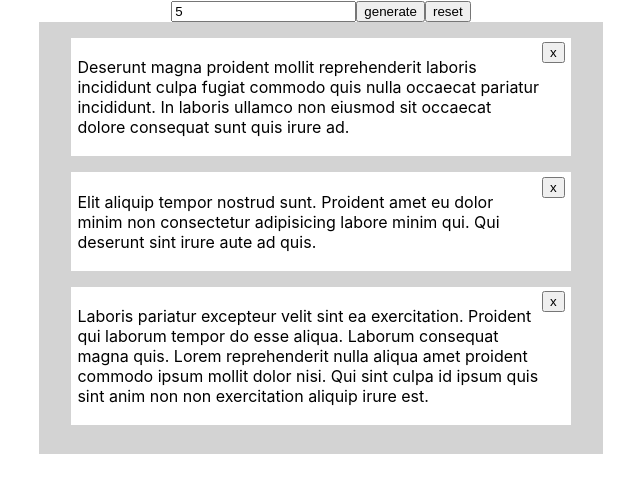
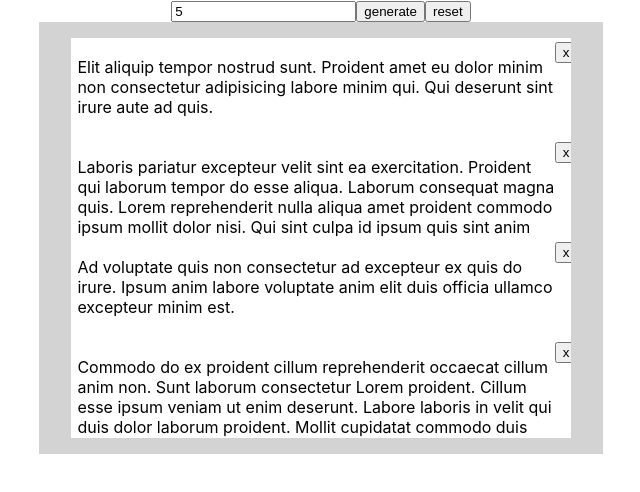
Before and after one commit to matt-catellier/draggable-list, a React (Create React App) app: page / in a window 1280 px wide. Both pictures are taken after typing "5" into the empty fields and a click on the button "generate". Shown: the top 492 px of the page, without its empty margins (319-959 px from the left). Built offline with nearby package versions, Linux system fonts and the light colour scheme.

Commit message:
setting up refs for dynamic row heights

```diff
--- a/src/App.js
+++ b/src/App.js
@@ -1,6 +1,5 @@
-import React from 'react'
+import React, { useRef, useEffect} from 'react'
 import ReactDOM from 'react-dom'
-import { VariableSizeList } from "react-window"
 import { List as VirtualList } from "react-virtualized"
 import { DragDropContext, Droppable, Draggable } from "react-beautiful-dnd";
 import logo from './logo.svg';
@@ -49,6 +48,13 @@ const App = () => {
     setItems(items.concat(newItems))
   }
 
+  useEffect(() => {
+    if (items.length > 0) {
+      scrollToBottom();
+    }
+    // eslint-disable-next-line
+  }, [items]);
+
   const onDragEnd = (result) => {
     if(!result.destination) {
       return
@@ -73,17 +79,20 @@ const App = () => {
     if(!item) return null
 
     const patchedStyle = {
-      ...style
+      ...style,
     }
+
     return (
       <Draggable key={item.id} draggableId={item.id} index={index}>
-        {(draggableProvided, snapshot) => (
+        {(draggableProvided, snapshot) => {
+          setRowHeight(index,draggableProvided.innerRef.clientHeight)
+          return (
           <div
             className="list-item"
             ref={draggableProvided.innerRef}
             {...draggableProvided.draggableProps}
             {...draggableProvided.dragHandleProps}
-            style={draggableProvided.draggableProps.style}
+            style={patchedStyle}
           >
             <div style={{display: 'flex', flexDirection: 'row', justifyContent: 'space-between'}}>
               <p>{item.content}</p>
@@ -93,17 +102,47 @@ const App = () => {
 
             </div>
           </div>
-        )}
+        )
+  }}
       </Draggable>
     )
   }
 
+   // DYNAMIC HEIGHT STUFF
+  // https://codesandbox.io/s/react-chat-simulator-yg114?file=/src/ChatRoom/Room/Messages/Messages.js:1354-1366
+  // references
+  const listRef = useRef({})
+  const rowHeights = useRef({});
+
+  function getRowHeight(index) {
+    return rowHeights.current[index] + 8 || 82;
+  }
+
+  function setRowHeight(index, size) {
+    // listRef.current.resetAfterIndex(0);
+    rowHeights.current = { ...rowHeights.current, [index]: size };
+  }
+
+  function scrollToBottom() {
+    listRef.current.scrollToRow(items.length - 1);
+  }
+
+  const [haveScrolled, setHaveScrolled] = React.useState(false)
+
+  const handleScroll = ({clientHeight, scrollHeight, scrollTop},a2,a3) => {
+    if(scrollHeight && scrollHeight - clientHeight !== scrollTop) {
+      setHaveScrolled(true)
+    } else {
+      setHaveScrolled(false)
+    }
+  }
   return (
     <div className="App">
       <header className="App-header">
         <input id="number-of-items" type="number"  placeholder="# of items" value={numberOfItems} onChange={handleChangeNumberOfItems} />
         <button onClick={handleGenerate}>generate</button>
         <button onClick={handleReset}>reset</button>
+        {haveScrolled && <button onClick={handleScroll}>back to bottom</button>}
       </header>
       <DragDropContext onDragEnd={onDragEnd}>
         <div className="list">
@@ -114,15 +153,18 @@ const App = () => {
                 width={500}
                 rowCount={items.length}
                 rowHeight={100}
-              ref={ref => {
-                if (ref) {
-                  // eslint-disable-next-line react/no-find-dom-node
-                  const listRef = ReactDOM.findDOMNode(ref);
-                  if (listRef instanceof HTMLElement) {
-                    droppableProvided.innerRef(listRef);
-                  }
-                }
-              }}
+                itemSize={getRowHeight}
+                onScroll={handleScroll}
+                // ref={ref => {
+                //   if (ref) {
+                //     // eslint-disable-next-line react/no-find-dom-node
+                //     const listRef = ReactDOM.findDOMNode(ref);
+                //     if (listRef instanceof HTMLElement) {
+                //       droppableProvided.innerRef(listRef);
+                //     }
+                //   }
+                // }}
+                ref={listRef}
                 rowRenderer={getRowRender}
               >
                 {droppableProvided.placeholder}
@@ -131,7 +173,6 @@ const App = () => {
         </Droppable>
         </div>
       </DragDropContext>
-
     </div>
   );
 }
```
Also changed, not shown: 1 other file (tests, documents, lock files or other folders). Lines whose indentation alone changed are shown as unchanged.
